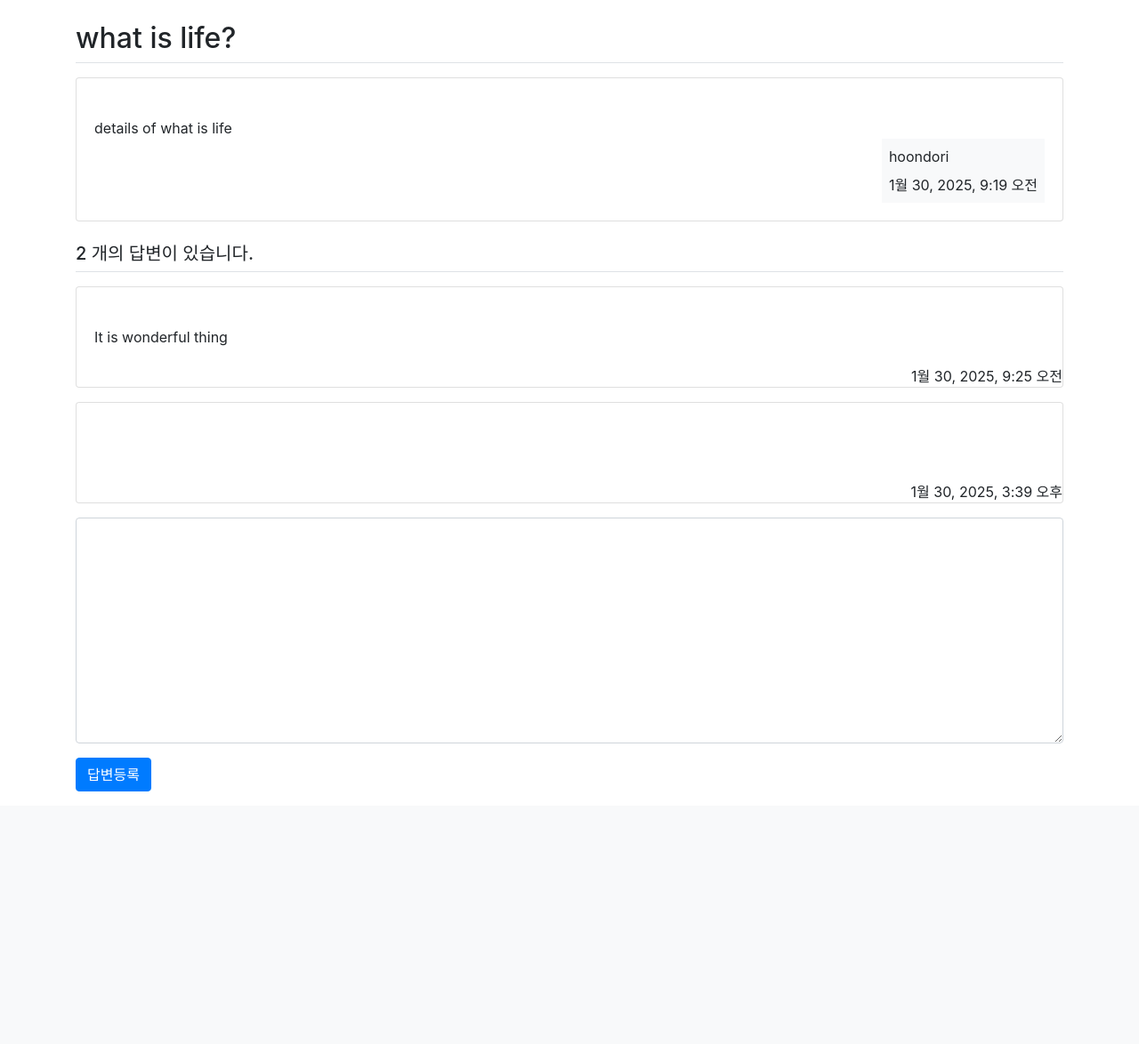
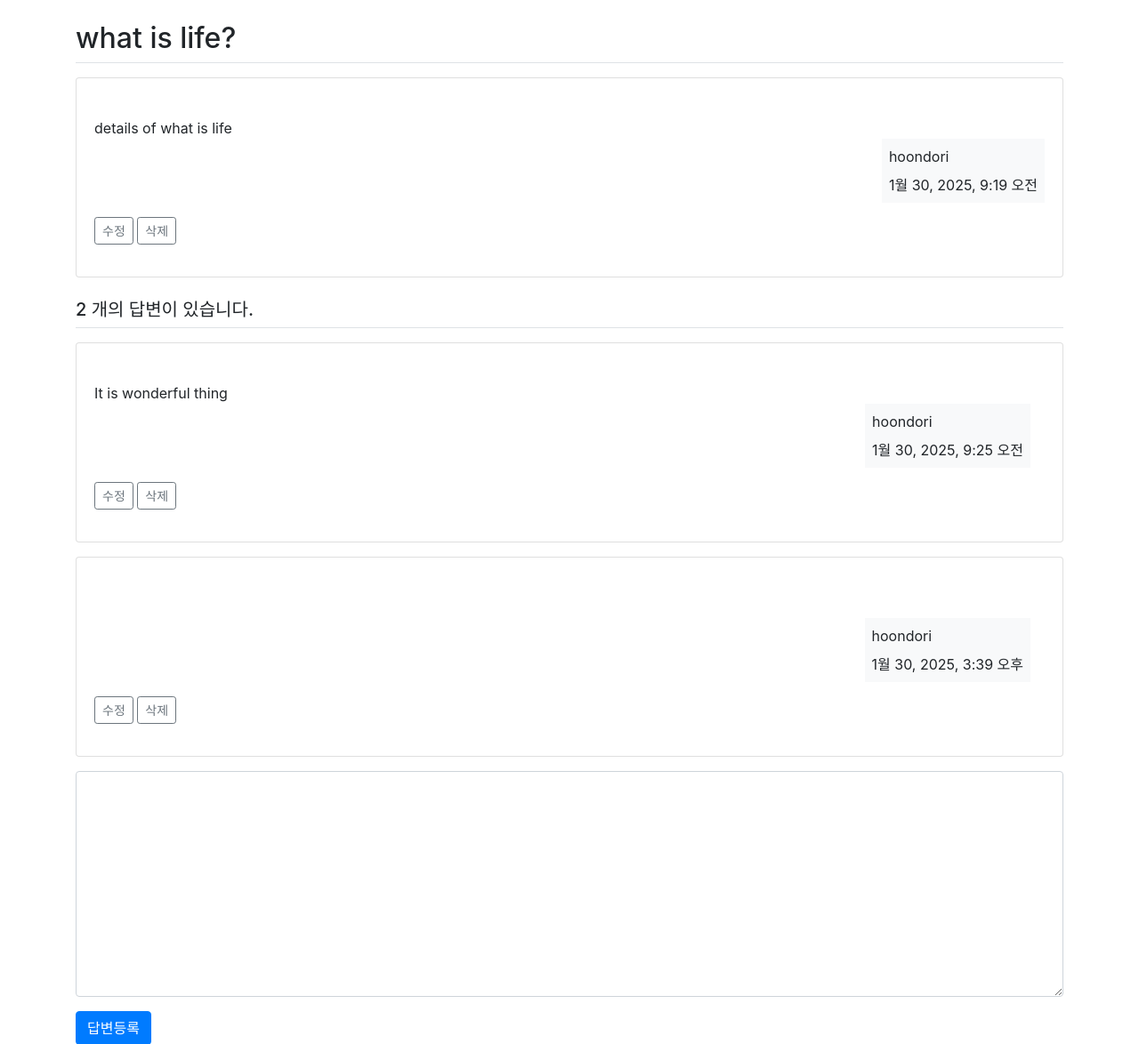
Before and after one commit to hoondori/django_pybo, a Django app: page /pybo/answer/create/1/ in a window 1280 px wide. Shown: the part 56-1230 px from the top of the page at 89% size. Before the commit the page ends 946 px from the top, so only its background shows below. Run offline with Django 3.2, Linux system fonts and the light colour scheme; a user stored in the database is signed in; data comes from the database, SQL or seed files in the repository; both versions use the stored data as it was after the commit; some libraries are stand-ins or nearby versions.

Commit message:
질문/답변 수정/삭제

```diff
--- a/pybo/models.py
+++ b/pybo/models.py
@@ -6,6 +6,7 @@ class Question(models.Model):
     content = models.TextField()
     create_date = models.DateTimeField()
     author = models.ForeignKey(User, on_delete=models.CASCADE)
+    modify_date = models.DateTimeField(null=True, blank=True)
 
     def __str__(self):
         return self.subject
@@ -16,3 +17,4 @@ class Answer(models.Model):
     content = models.TextField()
     create_date = models.DateTimeField()
     author = models.ForeignKey(User, on_delete=models.CASCADE)
+    modify_date = models.DateTimeField(null=True, blank=True)
--- a/pybo/urls.py
+++ b/pybo/urls.py
@@ -8,4 +8,8 @@ urlpatterns = [
     path('<int:question_id>/', views.detail, name='detail'),
     path('answer/create/<int:question_id>/', views.answer_create, name='answer_create'),
     path('question/create/', views.question_create, name='question_create'),
+    path('question/modify/<int:question_id>/', views.question_modify, name='question_modify'),
+    path('question/delete/<int:question_id>/', views.question_delete, name='question_delete'),
+    path('answer/modify/<int:answer_id>/', views.answer_modify, name='answer_modify'),
+    path('answer/delete/<int:answer_id>/', views.answer_delete, name='answer_delete'),
 ]
--- a/pybo/views.py
+++ b/pybo/views.py
@@ -1,10 +1,12 @@
 from django.shortcuts import render
 from django.shortcuts import render, get_object_or_404, redirect
-from .models import Question
+from .models import Question, Answer
 from django.utils import timezone
 from .forms import QuestionForm, AnswerForm
 from django.core.paginator import Paginator
 from django.contrib.auth.decorators import login_required
+from django.contrib import messages
+
 
 def index(request):
     """
@@ -68,3 +70,77 @@ def question_create(request):
     return render(request,
               'pybo/question_form.html',
               {'form': form})
+
+
+@login_required(login_url='common:login')
+def question_modify(request, question_id):
+    """
+    질문 수정
+    """
+    question = get_object_or_404(Question, pk=question_id)
+    if request.user != question.author:
+        messages.error(request, "수정 권한이 없습니다.")
+        return redirect('pybo:detail', question_id=question_id)
+    if request.method == "POST":
+        form = QuestionForm(request.POST, instance=question)
+        if form.is_valid():
+            question = form.save(commit=False)
+            question.author = request.user # 글 작성자
+            question.modify_date = timezone.now() # 수정일자
+            question.save()
+            return redirect('pybo:detail', question_id=question.id)
+    else:
+        form = QuestionForm(instance=question)
+    context = {'form': form}
+    return render(request, 'pybo/question_form.html', context)
+
+
+@login_required(login_url='common:login')
+def question_delete(request, question_id):
+    """
+    질문 삭제
+    """
+    question = get_object_or_404(Question, pk=question_id)
+    if request.user != question.author:
+        messages.error(request, "삭제 권한이 없습니다.")
+        return redirect('pybo:detail', question_id=question_id)
+    else:
+        question.delete()
+    return redirect('pybo:index')
+
+
+
+@login_required(login_url='common:login')
+def answer_modify(request, answer_id):
+    """
+    답변 수정
+    """
+    answer = get_object_or_404(Answer, pk=answer_id)
+    if request.user != answer.author:
+        messages.error(request, "수정 권한이 없습니다.")
+        return redirect('pybo:detail', question_id=answer.question.id)
+    if request.method == "POST":
+        form = AnswerForm(request.POST, instance=answer)
+        if form.is_valid():
+            answer = form.save(commit=False)
+            answer.author = request.user # 글 작성자
+            answer.modify_date = timezone.now() # 수정일자
+            answer.save()
+            return redirect('pybo:detail', question_id=answer.question.id)
+    else:
+        form = AnswerForm(instance=answer)
+    context = {'answer': answer, 'form': form}
+    return render(request, 'pybo/answer_form.html', context)
+
+
+@login_required(login_url='common:login')
+def answer_delete(request, answer_id):
+    """
+    답변 삭제
+    """
+    answer = get_object_or_404(Answer, pk=answer_id)
+    if request.user != answer.author:
+        messages.error(request, "삭제 권한이 없습니다.")
+    else:
+        answer.delete()
+    return redirect('pybo:detail', question_id=answer.question.id)
--- a/templates/base.html
+++ b/templates/base.html
@@ -21,5 +21,9 @@
 {% block content %}
 {% endblock %}
 <!-- 기본 템플릿 안에 삽입될 내용 End -->
+<!-- 자바 스크립트 Start -->
+{% block script %}
+{% endblock %}
+<!-- 자바 스크립트 End -->
 </body>
 </html>
--- a/templates/pybo/question_detail.html
+++ b/templates/pybo/question_detail.html
@@ -2,19 +2,38 @@
 {% block content %}
 <div class="container my-3">
     <h2 class="border-bottom py-2">{{question.subject}}</h2>
+    <!-- 질문 상세 -->
     <div class="card my-3">
         <div class="card-body">
             <div class="card-text" style="white-space: pre-line;">
                 {{ question.content }}
             </div>
             <div class="d-flex justify-content-end">
+                {% if question.modify_date %}  <!-- 수정된 경우 수정 날짜 표기 -->
+                <div class="badge-light p-2 text-left">
+                    <div class="mb-2">modified at</div>
+                    <div>{{ question.modify_date }}</div>
+                </div>
+                {% endif %}
                 <div class="badge-light p-2 text-left">
                     <div class="mb-2">{{ question.author.username }}</div>
                     <div>{{ question.create_date }}</div>
                 </div>
             </div>
+            <!-- 자기가 작성한 질문 수정/삭제 -->
+            {% if request.user == question.author %}
+            <div class="my-3">
+                <a href="{% url 'pybo:question_modify' question.id %}"
+                   class="btn btn-sm btn-outline-secondary">수정</a>
+                <!-- 삭제는 아래 javscript에서  확인 창 팝업 이후에 수행 -->
+                <a href="#" class="delete btn btn-sm btn-outline-secondary"
+                    data-uri="{% url 'pybo:question_delete' question.id %}">삭제</a>
+            </div>
+            {% endif %}
         </div>
     </div>
+
+    <!-- 답변 목록 -->
     <h5 class="border-bottom my-3 py-2">
         {{question.answer_set.count}} 개의 답변이 있습니다.
     </h5>
@@ -24,9 +43,27 @@
             <div class="card-text" style="white-space: pre-line">
                 {{ answer.content }}
             </div>
-        </div>
-        <div class="d-flex justify-content-end">
-            {{ answer.create_date }}
+            <div class="d-flex justify-content-end">
+                {% if answer.modify_date %}  <!-- 수정된 경우 수정 날짜 표기 -->
+                <div class="badge-light p-2 text-left mx-3">
+                    <div class="mb-2">modified at</div>
+                    <div>{{ answer.modify_date }}</div>
+                </div>
+                {% endif %}
+                <div class="badge-light p-2 text-left mx-3">
+                    <div class="mb-2">{{ answer.author.username }}</div>
+                    <div>{{ answer.create_date }}</div>
+                </div>
+            </div>
+            <!-- 자기가 작성한 답변 수정/삭제 -->
+            {% if request.user == answer.author %}
+            <div class="my-3">
+                <a href="{% url 'pybo:answer_modify' answer.id %}"
+                   class="btn btn-sm btn-outline-secondary">수정</a>
+                <a href="{% url 'pybo:answer_delete' answer.id %}"
+                   class="btn btn-sm btn-outline-secondary">삭제</a>
+            </div>
+            {% endif %}
         </div>
     </div>
     {% endfor %}
@@ -56,3 +93,14 @@
     </form>
 </div>
 {% endblock %}
+{% block script %}
+<script type="text/javascript">
+    $(document).ready(function(){
+        $(".delete").on('click', function() {
+            if(confirm("정말로 삭제할껴?")) {
+                location.href = $(this).data('uri');
+            }
+        });
+    });
+</script>
+{% endblock %}
```
Also changed, not shown: templates/pybo/answer_form.html (added, +16 -0 lines), db.sqlite3, 2 other files.
